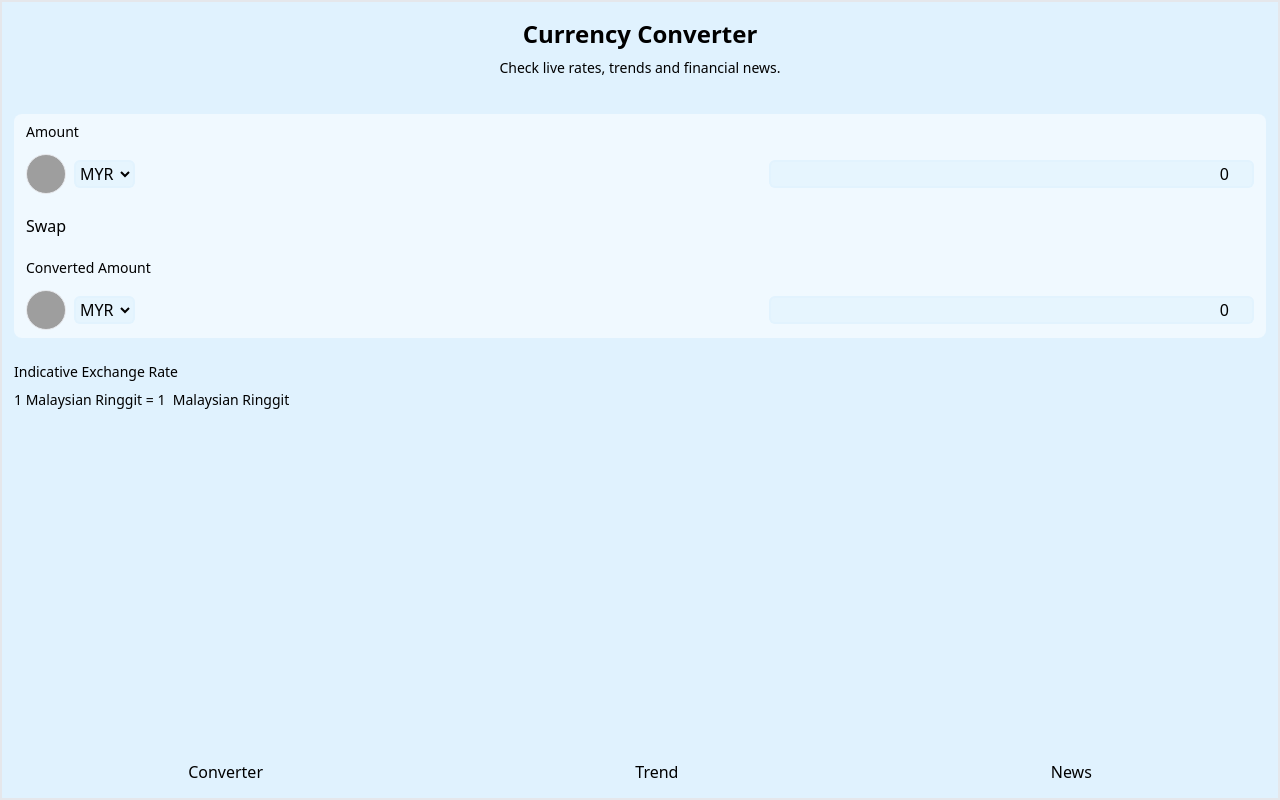
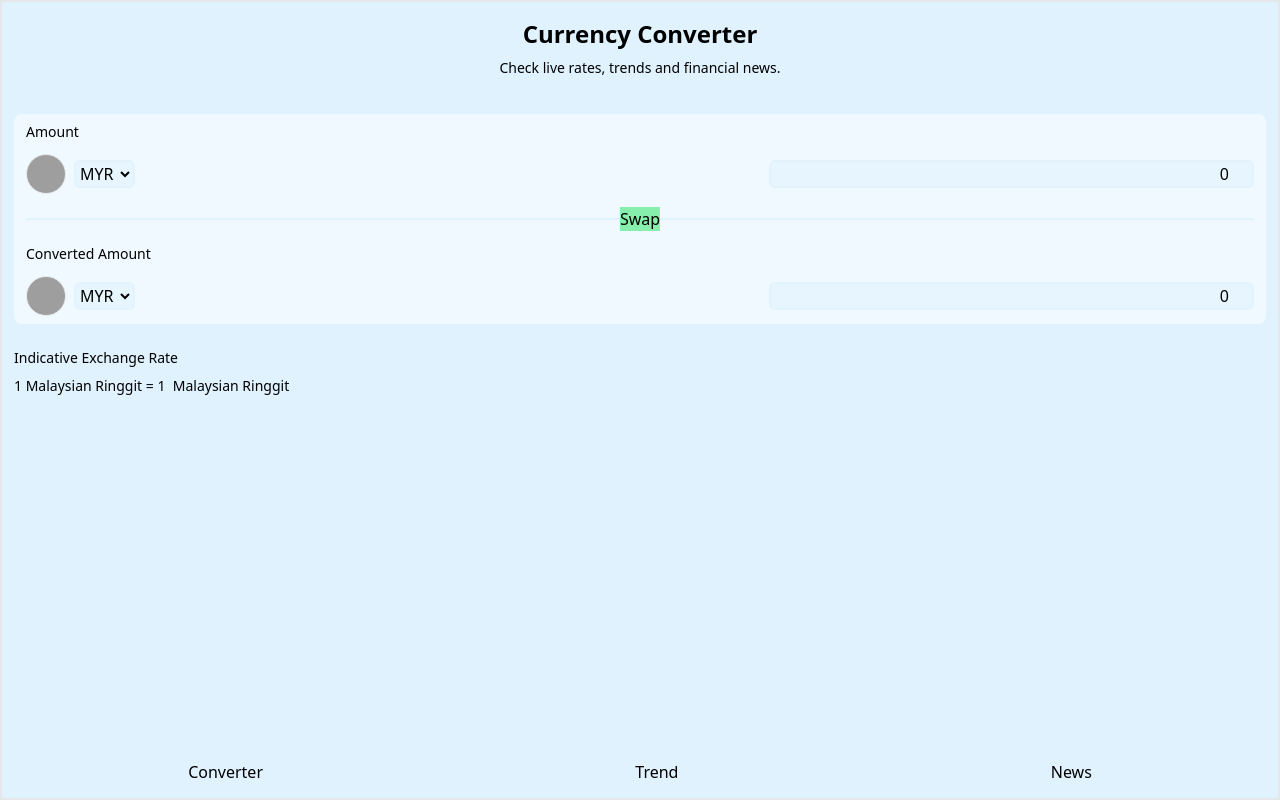
Before and after one commit to kentshenlim/ng-currency-checker, an Angular app: page / in a window 1280 px wide. Built offline with nearby package versions, Linux system fonts and the light colour scheme; grey boxes are pictures that could not be loaded.

Commit message:
Done styling rule

```diff
--- a/src/app/components/converter-form/converter-form.component.ts
+++ b/src/app/components/converter-form/converter-form.component.ts
@@ -19,7 +19,14 @@ import { DecimalPipe } from '@angular/common';
         (currencyChanged)="onBaseCurrencyChanged($event)"
         (amountChanged)="onBaseAmountChanged($event)"
       />
-      <button (click)="onClickSwap()" class="my-5">Swap</button>
+      <div class="w-full mx-auto relative my-6 BORDER-MAIN">
+        <button
+          (click)="onClickSwap()"
+          class="bg-green-300 absolute left-1/2 top-1/2 -translate-x-1/2 -translate-y-1/2"
+        >
+          Swap
+        </button>
+      </div>
       <app-converter-form-panel
         headerText="Converted Amount"
         idPrefix="target"
--- a/src/input.css
+++ b/src/input.css
@@ -16,4 +16,7 @@
   .BG-APP {
     @apply bg-sky-50;
   }
+  .BORDER-MAIN {
+    @apply border border-sky-100;
+  }
 }
--- a/src/output.css
+++ b/src/output.css
@@ -628,13 +628,26 @@ video {
   position: sticky;
 }
 
+.left-1\/2 {
+  left: 50%;
+}
+
+.top-1\/2 {
+  top: 50%;
+}
+
 .isolate {
   isolation: isolate;
 }
 
-.my-5 {
-  margin-top: 1.25rem;
-  margin-bottom: 1.25rem;
+.mx-auto {
+  margin-left: auto;
+  margin-right: auto;
+}
+
+.my-6 {
+  margin-top: 1.5rem;
+  margin-bottom: 1.5rem;
 }
 
 .mb-2 {
@@ -701,6 +714,10 @@ video {
   width: 80%;
 }
 
+.w-full {
+  width: 100%;
+}
+
 .w-screen {
   width: 100vw;
 }
@@ -711,6 +728,16 @@ video {
 
 .grow {
   flex-grow: 1;
+}
+
+.-translate-x-1\/2 {
+  --tw-translate-x: -50%;
+  transform: translate(var(--tw-translate-x), var(--tw-translate-y)) rotate(var(--tw-rotate)) skewX(var(--tw-skew-x)) skewY(var(--tw-skew-y)) scaleX(var(--tw-scale-x)) scaleY(var(--tw-scale-y));
+}
+
+.-translate-y-1\/2 {
+  --tw-translate-y: -50%;
+  transform: translate(var(--tw-translate-x), var(--tw-translate-y)) rotate(var(--tw-rotate)) skewX(var(--tw-skew-x)) skewY(var(--tw-skew-y)) scaleX(var(--tw-scale-x)) scaleY(var(--tw-scale-y));
 }
 
 .transform {
@@ -778,6 +805,11 @@ video {
 .bg-gray-50 {
   --tw-bg-opacity: 1;
   background-color: rgb(249 250 251 / var(--tw-bg-opacity));
+}
+
+.bg-green-300 {
+  --tw-bg-opacity: 1;
+  background-color: rgb(134 239 172 / var(--tw-bg-opacity));
 }
 
 .bg-center {
@@ -943,6 +975,12 @@ video {
   background-color: rgb(240 249 255 / var(--tw-bg-opacity));
 }
 
+.BORDER-MAIN {
+  border-width: 1px;
+  --tw-border-opacity: 1;
+  border-color: rgb(224 242 254 / var(--tw-border-opacity));
+}
+
 .\[k\:string\] {
   k: string;
 }
```
